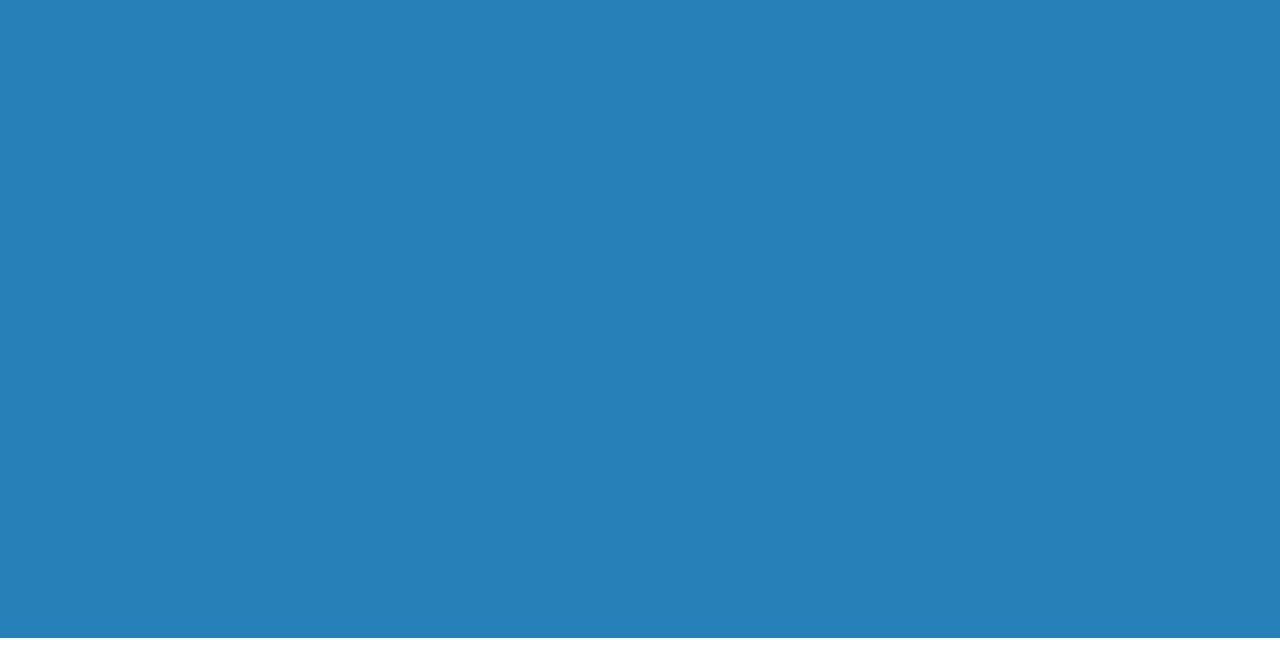
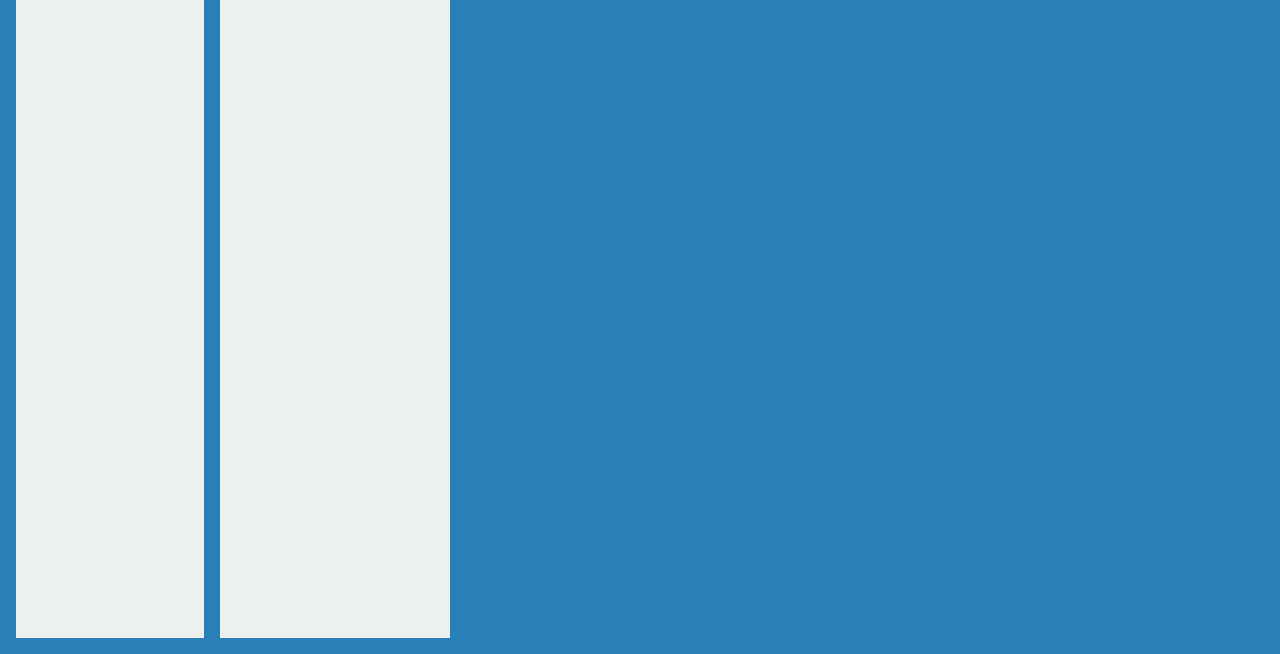
Before and after one commit to asthas/ollert, a website built with webpack: page index.html in a window 1280 px wide. Shown: the part 162-816 px from the top of the page. Built offline with nearby package versions, Linux system fonts and the light colour scheme; what node-uuid would draw is missing.

Commit message:
Add base css for card list

```diff
--- a/main.css
+++ b/main.css
@@ -1,5 +1,12 @@
 #board {
     background-color: #2980b9;
+    padding: 8px;
     display: flex;
     height: 100vh;
 }
+
+.card-list {
+    background-color: #ecf0f1;
+    margin: 8px;
+    padding: 8px;
+}
--- a/src/core/cardlist/ui.ts
+++ b/src/core/cardlist/ui.ts
@@ -5,6 +5,7 @@ import renderCard from '../card/ui'
 
 const render = (cardList: CardList): HTMLElement => {
     const listContainer = document.createElement('div')
+    listContainer.className = 'card-list'
 
     const listTitle = document.createElement('h1')
     listTitle.innerText = cardList.title
```
